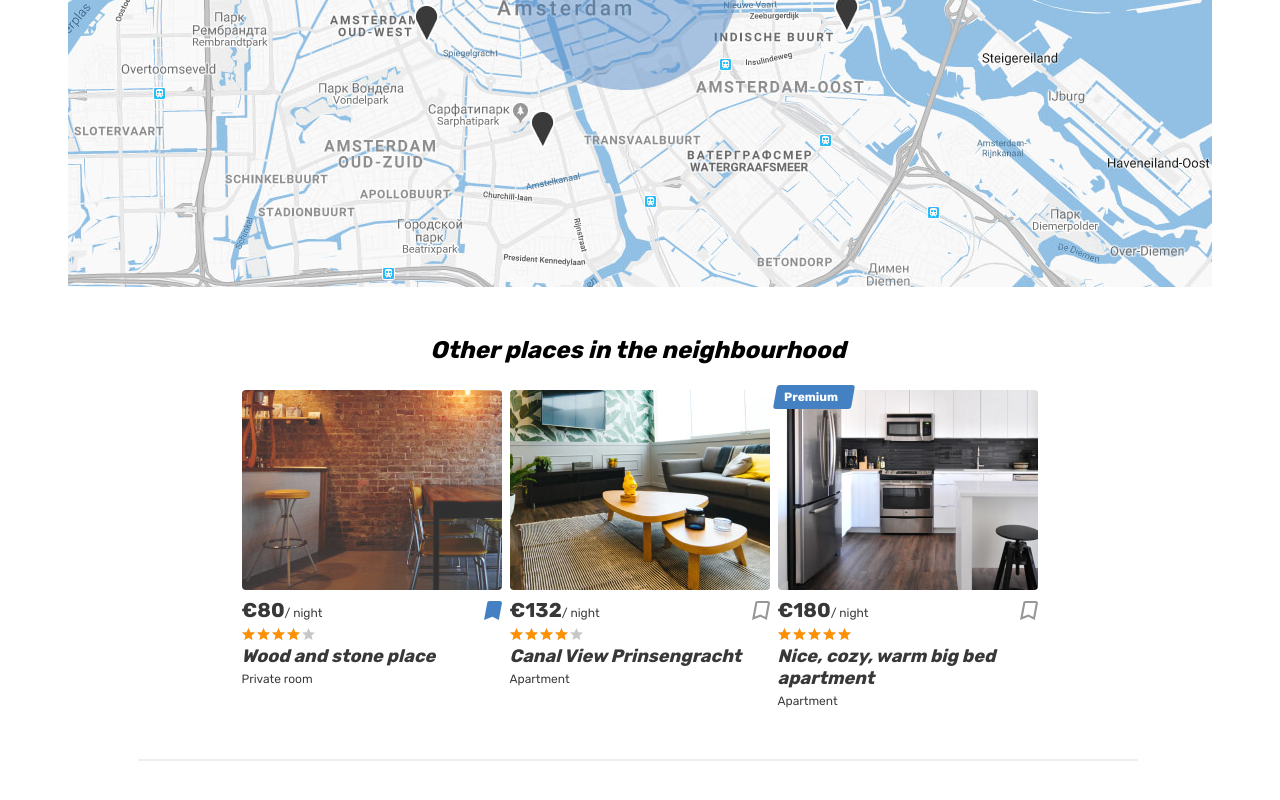
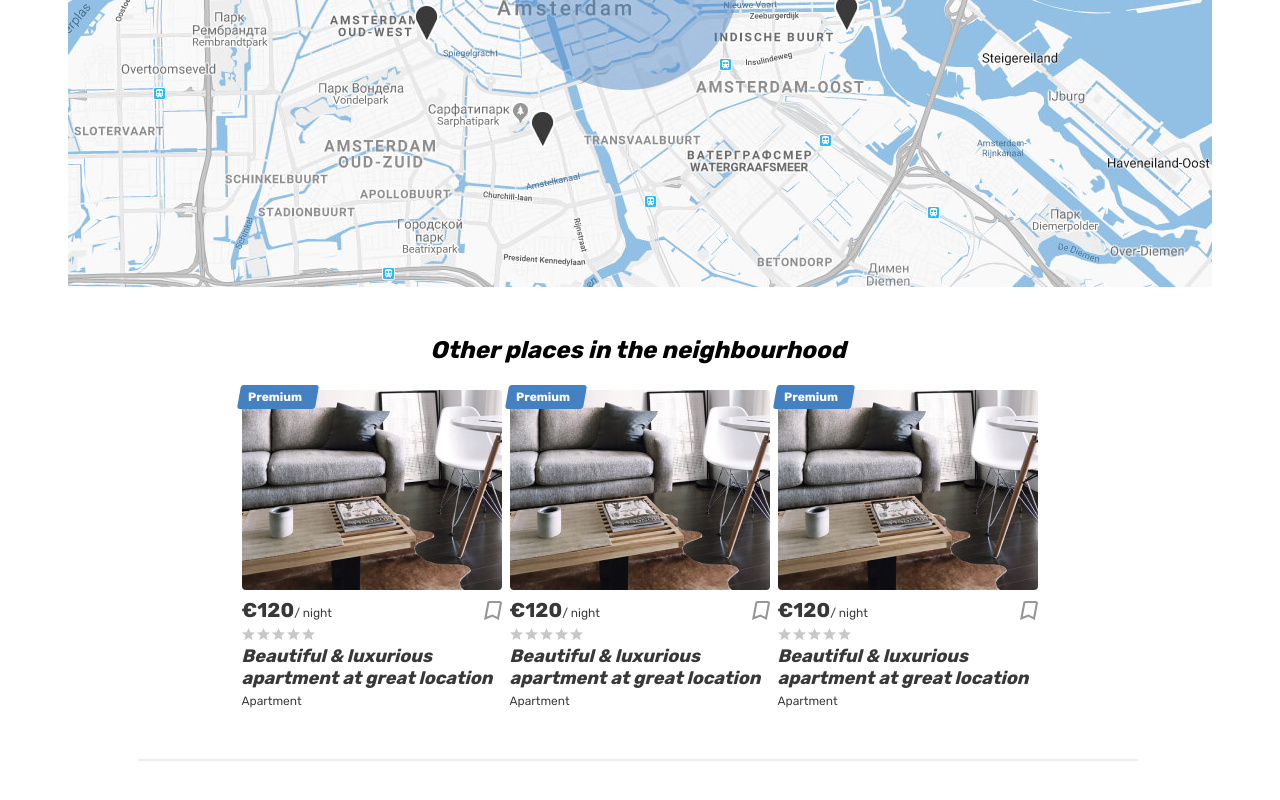
Before and after one commit to htmlacademy-react/2106301-six-cities-12, a React (Create React App) app in the folder project/: page /offer/1 in a window 1280 px wide. Shown: the part 2250-3050 px from the top of the page. Built offline with nearby package versions, Linux system fonts and the light colour scheme.

Commit message:
Небольшой рефактор страницы предложения

```diff
--- a/project/src/pages/offerPage/offerPage.tsx
+++ b/project/src/pages/offerPage/offerPage.tsx
@@ -1,4 +1,5 @@
 import {Header} from '../../components/header/header';
+import {CityCard} from '../../components/cityCard/cityCard';
 
 export function OfferPage() {
   return (
@@ -209,104 +210,9 @@
           <section className="near-places places">
             <h2 className="near-places__title">Other places in the neighbourhood</h2>
             <div className="near-places__list places__list">
-              <article className="near-places__card place-card">
-                <div className="near-places__image-wrapper place-card__image-wrapper">
-                  <a href="#">
-                    <img className="place-card__image" src="/img/room.jpg" width="260" height="200" alt="Place image"/>
-                  </a>
-                </div>
-                <div className="place-card__info">
-                  <div className="place-card__price-wrapper">
-                    <div className="place-card__price">
-                      <b className="place-card__price-value">&euro;80</b>
-                      <span className="place-card__price-text">&#47;&nbsp;night</span>
-                    </div>
-                    <button className="place-card__bookmark-button place-card__bookmark-button--active button" type="button">
-                      <svg className="place-card__bookmark-icon" width="18" height="19">
-                        <use xlinkHref="#icon-bookmark"></use>
-                      </svg>
-                      <span className="visually-hidden">In bookmarks</span>
-                    </button>
-                  </div>
-                  <div className="place-card__rating rating">
-                    <div className="place-card__stars rating__stars">
-                      <span style={{width: '80%'}}></span>
-                      <span className="visually-hidden">Rating</span>
-                    </div>
-                  </div>
-                  <h2 className="place-card__name">
-                    <a href="#">Wood and stone place</a>
-                  </h2>
-                  <p className="place-card__type">Private room</p>
-                </div>
-              </article>
-
-              <article className="near-places__card place-card">
-                <div className="near-places__image-wrapper place-card__image-wrapper">
-                  <a href="#">
-                    <img className="place-card__image" src="/img/apartment-02.jpg" width="260" height="200" alt="Place image"/>
-                  </a>
-                </div>
-                <div className="place-card__info">
-                  <div className="place-card__price-wrapper">
-                    <div className="place-card__price">
-                      <b className="place-card__price-value">&euro;132</b>
-                      <span className="place-card__price-text">&#47;&nbsp;night</span>
-                    </div>
-                    <button className="place-card__bookmark-button button" type="button">
-                      <svg className="place-card__bookmark-icon" width="18" height="19">
-                        <use xlinkHref="#icon-bookmark"></use>
-                      </svg>
-                      <span className="visually-hidden">To bookmarks</span>
-                    </button>
-                  </div>
-                  <div className="place-card__rating rating">
-                    <div className="place-card__stars rating__stars">
-                      <span style={{width: '80%'}}></span>
-                      <span className="visually-hidden">Rating</span>
-                    </div>
-                  </div>
-                  <h2 className="place-card__name">
-                    <a href="#">Canal View Prinsengracht</a>
-                  </h2>
-                  <p className="place-card__type">Apartment</p>
-                </div>
-              </article>
-
-              <article className="near-places__card place-card">
-                <div className="place-card__mark">
-                  <span>Premium</span>
-                </div>
-                <div className="near-places__image-wrapper place-card__image-wrapper">
-                  <a href="#">
-                    <img className="place-card__image" src="/img/apartment-03.jpg" width="260" height="200" alt="Place image"/>
-                  </a>
-                </div>
-                <div className="place-card__info">
-                  <div className="place-card__price-wrapper">
-                    <div className="place-card__price">
-                      <b className="place-card__price-value">&euro;180</b>
-                      <span className="place-card__price-text">&#47;&nbsp;night</span>
-                    </div>
-                    <button className="place-card__bookmark-button button" type="button">
-                      <svg className="place-card__bookmark-icon" width="18" height="19">
-                        <use xlinkHref="#icon-bookmark"></use>
-                      </svg>
-                      <span className="visually-hidden">To bookmarks</span>
-                    </button>
-                  </div>
-                  <div className="place-card__rating rating">
-                    <div className="place-card__stars rating__stars">
-                      <span style={{width: '100%'}}></span>
-                      <span className="visually-hidden">Rating</span>
-                    </div>
-                  </div>
-                  <h2 className="place-card__name">
-                    <a href="#">Nice, cozy, warm big bed apartment</a>
-                  </h2>
-                  <p className="place-card__type">Apartment</p>
-                </div>
-              </article>
+              <CityCard/>
+              <CityCard/>
+              <CityCard/>
             </div>
           </section>
         </div>
```
